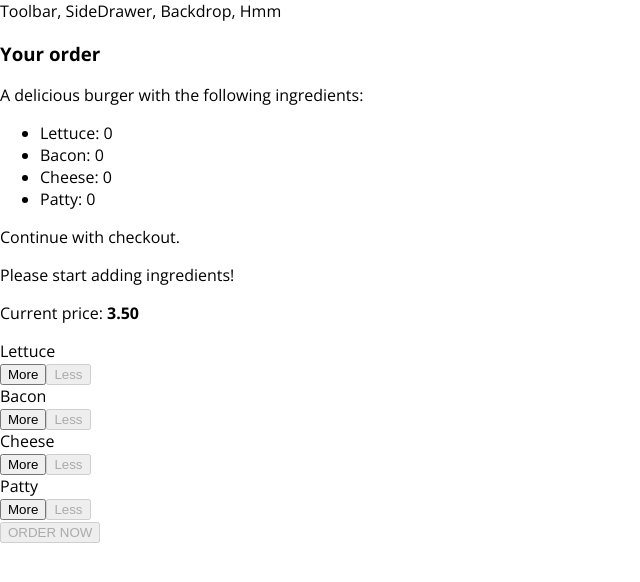
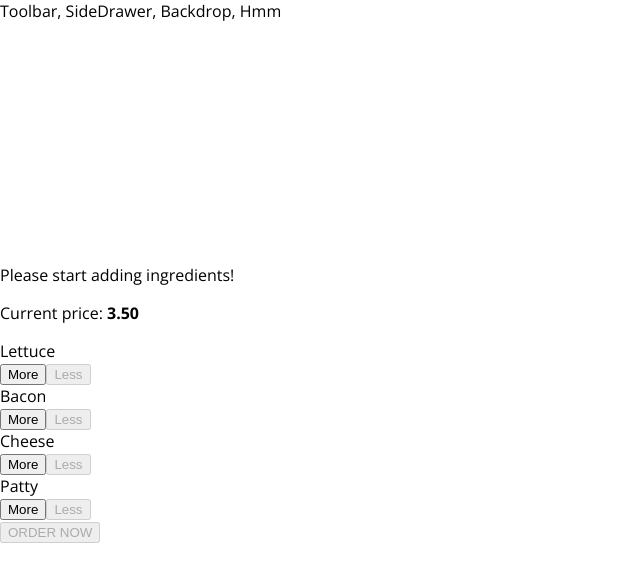
Before and after one commit to makomweb/notes-react-course, a React app: page / in a window 1280 px wide. Shown: the top 582 px of the page, without its empty margins (0-640 px from the left). Built offline with nearby package versions, Linux system fonts and the light colour scheme.

Commit message:
implement modal animation

```diff
--- a/src/components/UI/Modal/Modal.jsx
+++ b/src/components/UI/Modal/Modal.jsx
@@ -2,7 +2,11 @@ import React from 'react';
 import styles from './Modal.css';
 
 const modal = (props) => (
-    <div className={styles.Modal}>
+    <div style={{
+        transform: props.show ? 'translateY(0)' : 'translateY(-100vh)',
+        opacity: props.show ? '1' : '0'
+    }}
+        className={styles.Modal}>
         {props.children}
     </div>
 );
--- a/src/containers/BurgerBuilder/BurgerBuilder.jsx
+++ b/src/containers/BurgerBuilder/BurgerBuilder.jsx
@@ -97,7 +97,7 @@ class BurgerBuilder extends Component {
         // { lettuce: true, patty: true, bacon: false ... }
         return (
             <Aux>
-                <Modal>
+                <Modal show={this.state.orderClicked}>
                     <OrderSummary ingredients={this.state.ingredients} />
                 </Modal>
                 <Burger ingredients={this.state.ingredients} />
```
